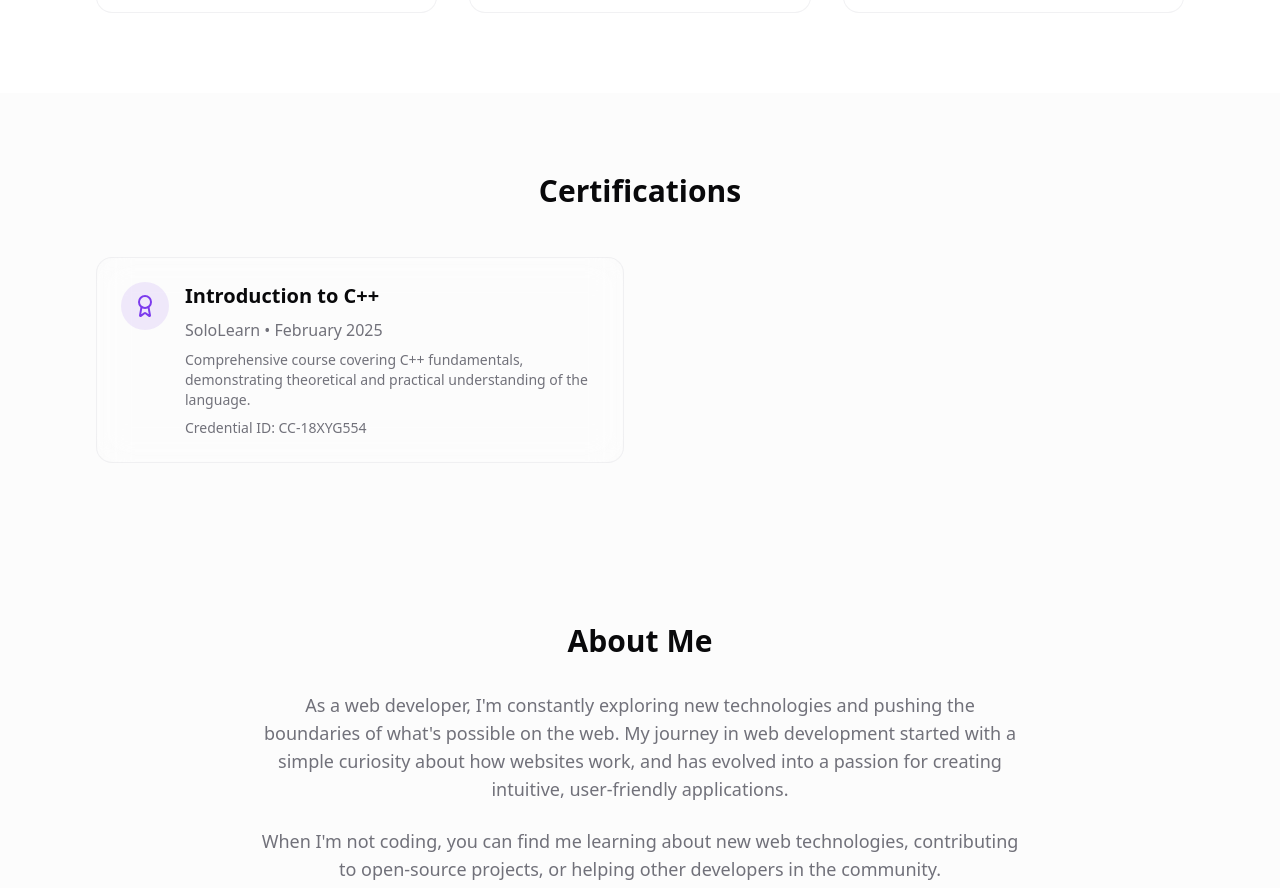
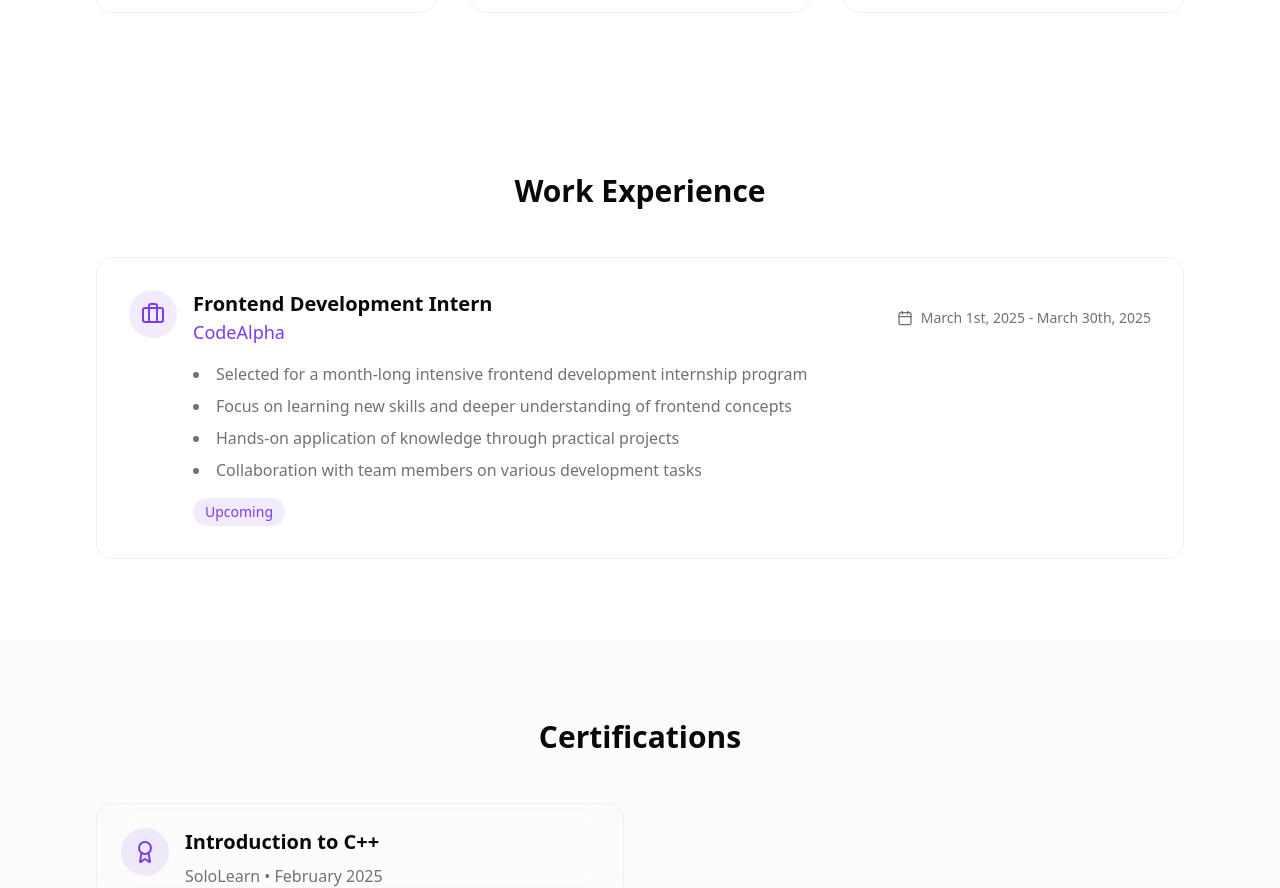
Before and after one commit to zuni-developer/zuni-developer.github.io, a React (Vite) app: page / in a window 1280 px wide. Shown: the part 1712-2600 px from the top of the page. Built offline with nearby package versions, Linux system fonts and the light colour scheme.

Commit message:
Add work experience section
Adds a new section to the portfolio to display work experience.  The section will include details such as job titles, company names, and dates of employment.

```diff
--- a/src/pages/Index.tsx
+++ b/src/pages/Index.tsx
@@ -2,7 +2,7 @@ import { useState, useEffect } from "react";
 import Navbar from "@/components/Navbar";
 import ProjectCard from "@/components/ProjectCard";
 import Footer from "@/components/Footer";
-import { Moon, Sun, Code, Github, Globe, Database, Layout, Figma, Award } from "lucide-react";
+import { Moon, Sun, Code, Github, Globe, Database, Layout, Figma, Award, Briefcase, Calendar } from "lucide-react";
 
 const Index = () => {
   const [isVisible, setIsVisible] = useState(false);
@@ -64,6 +64,21 @@ const Index = () => {
       description: "Comprehensive course covering C++ fundamentals, demonstrating theoretical and practical understanding of the language.",
       icon: Code,
     },
+  ];
+
+  const experiences = [
+    {
+      title: "Frontend Development Intern",
+      company: "CodeAlpha",
+      period: "March 1st, 2025 - March 30th, 2025",
+      description: [
+        "Selected for a month-long intensive frontend development internship program",
+        "Focus on learning new skills and deeper understanding of frontend concepts",
+        "Hands-on application of knowledge through practical projects",
+        "Collaboration with team members on various development tasks",
+      ],
+      status: "Upcoming"
+    }
   ];
 
   return (
@@ -133,6 +148,54 @@ const Index = () => {
                 style={{ animationDelay: `${index * 200}ms` }}
               >
                 <ProjectCard {...project} />
+              </div>
+            ))}
+          </div>
+        </div>
+      </section>
+
+      {/* Work Experience Section */}
+      <section id="experience" className="section-padding">
+        <div className="max-w-7xl mx-auto">
+          <h2 className="text-3xl font-bold mb-12 text-center">Work Experience</h2>
+          <div className="space-y-8">
+            {experiences.map((exp, index) => (
+              <div
+                key={index}
+                className="glass p-8 card-hover animate-fadeIn"
+                style={{ animationDelay: `${index * 200}ms` }}
+              >
+                <div className="flex flex-col md:flex-row md:items-start gap-4">
+                  <div className="flex-shrink-0">
+                    <div className="p-3 rounded-full bg-primary/10">
+                      <Briefcase className="h-6 w-6 text-primary" />
+                    </div>
+                  </div>
+                  <div className="flex-grow">
+                    <div className="flex flex-col md:flex-row md:items-center md:justify-between gap-2 mb-4">
+                      <div>
+                        <h3 className="text-xl font-semibold">{exp.title}</h3>
+                        <p className="text-lg text-primary">{exp.company}</p>
+                      </div>
+                      <div className="flex items-center gap-2 text-muted-foreground">
+                        <Calendar className="h-4 w-4" />
+                        <span className="text-sm">{exp.period}</span>
+                      </div>
+                    </div>
+                    <ul className="space-y-2 list-disc list-inside text-muted-foreground">
+                      {exp.description.map((item, i) => (
+                        <li key={i}>{item}</li>
+                      ))}
+                    </ul>
+                    {exp.status && (
+                      <div className="mt-4">
+                        <span className="inline-flex items-center px-3 py-1 rounded-full text-sm bg-primary/10 text-primary">
+                          {exp.status}
+                        </span>
+                      </div>
+                    )}
+                  </div>
+                </div>
               </div>
             ))}
           </div>
```
